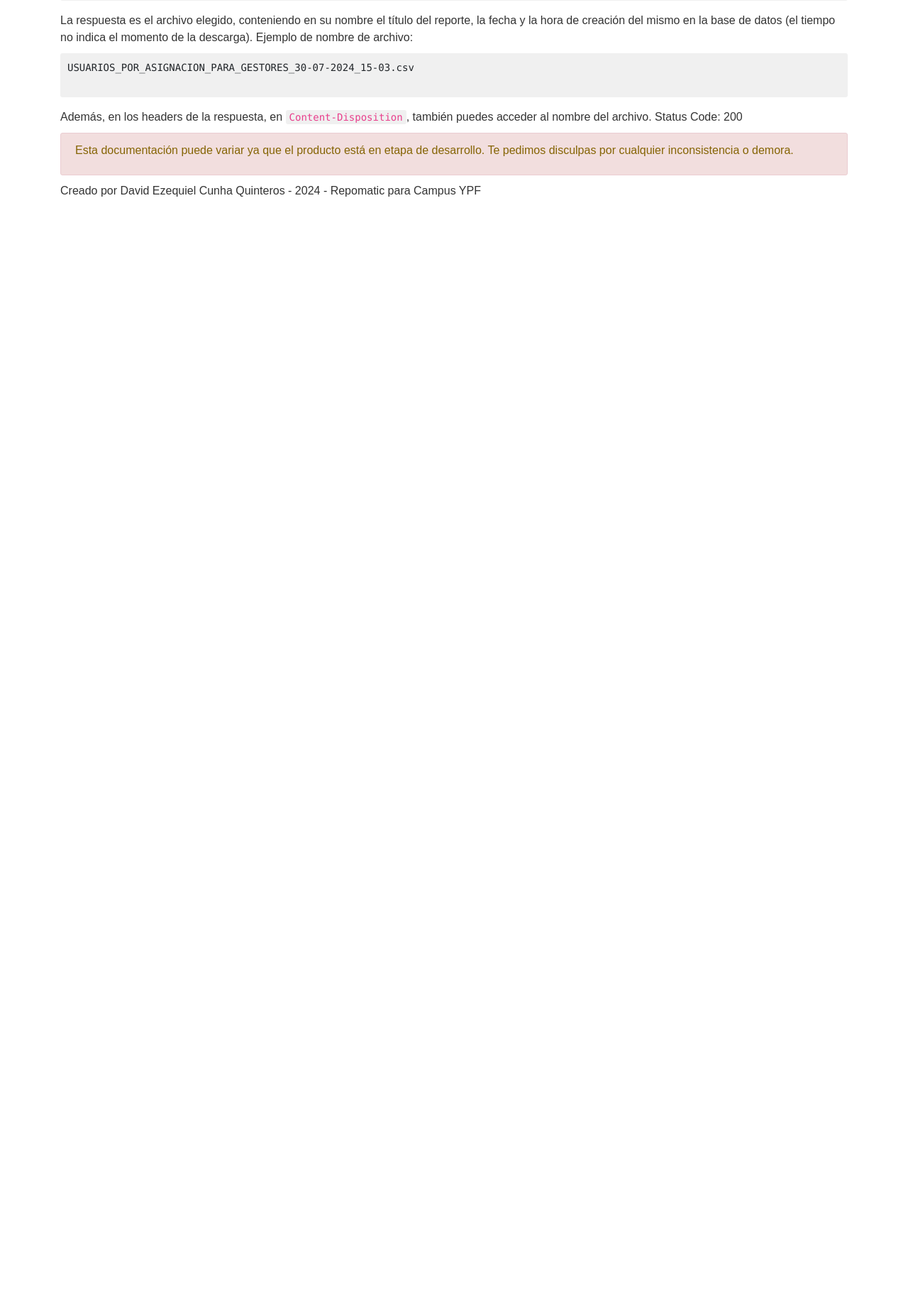
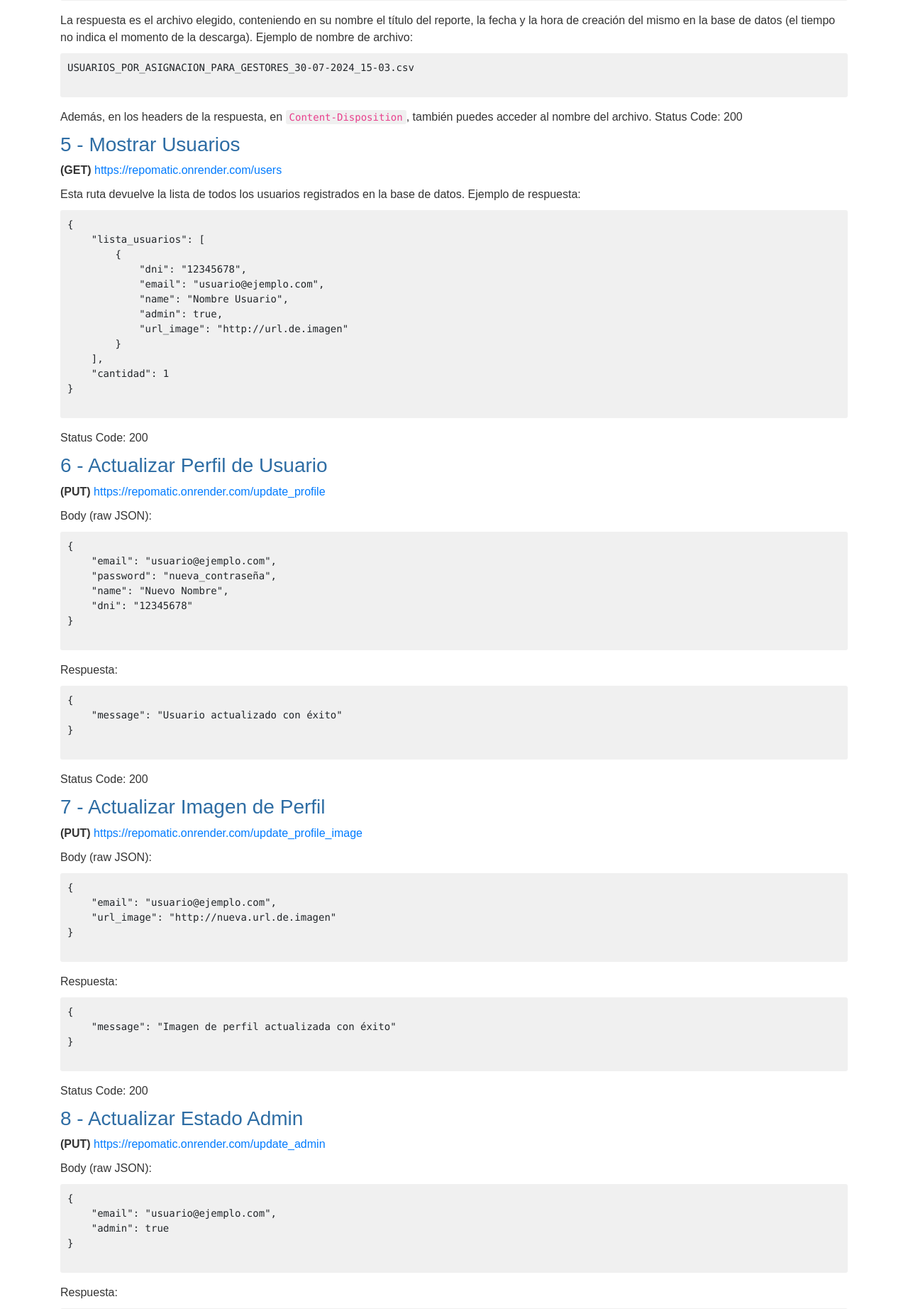
Before and after one commit to regenerik/repomatic-mirror, a Flask app: page / in a window 1280 px wide. Shown: the part 1592-3436 px from the top of the page at 71% size. Before the commit the page ends 1869 px from the top, so only its background shows below. Run offline with Flask 3, Linux system fonts and the light colour scheme; some libraries are stand-ins or nearby versions.

Commit message:
new routes>get_user/update_admin//update_profile_image/uptdate_profile/users + url_image User

```diff
--- a/admin_bp.py
+++ b/admin_bp.py
@@ -29,7 +29,7 @@ def check_api_key(api_key):
 def authorize():
     if request.method == 'OPTIONS':
         return
-    if request.path in ['/', '/reportes_disponibles', '/create_user', '/login', '/users']:
+    if request.path in ['/', '/reportes_disponibles', '/create_user', '/login', '/users','/update_profile','/update_profile_image','/update_admin']:
         return
     api_key = request.headers.get('Authorization')
     if not api_key or not check_api_key(api_key):
@@ -214,6 +214,7 @@ def create_user():
         name = request.json.get('name')
         dni = request.json.get('dni')
         admin = None
+        url_image = "base"
         # Después de crear el primer administrador y la consola de agregar y quitar admins borrar este pedazo:
 
         if len(password) == 15:
@@ -232,14 +233,17 @@ def create_user():
 
 
         # Ensamblamos el usuario nuevo
-        new_user = User(email=email, password=password_hash, name=name , dni=dni, admin=admin)
+        new_user = User(email=email, password=password_hash, name=name , dni=dni, admin=admin, url_image= url_image)
 
         db.session.add(new_user)
         db.session.commit()
 
         good_to_share_to_user = {
             'name':new_user.name,
-            'email':new_user.email
+            'email':new_user.email,
+            'dni':new_user.dni,
+            'admin':new_user.admin,
+            'url_image':new_user.url_image
         }
 
         return jsonify({'message': 'User created successfully.','user_created':good_to_share_to_user}), 201
@@ -272,7 +276,7 @@ def get_token():
 
             user_dni = login_user.dni       # recuperamos el id del usuario para crear el token...
             access_token = create_access_token(identity=user_dni, expires_delta=expires)   # creamos el token con tiempo vencimiento
-            return jsonify({ 'access_token':access_token, 'name':login_user.name, 'admin':login_user.admin, 'dni':user_dni}), 200  # Enviamos el token al front ( si es necesario serializamos el "login_user" y tambien lo enviamos en el objeto json )
+            return jsonify({ 'access_token':access_token, 'name':login_user.name, 'admin':login_user.admin, 'dni':user_dni, 'email':login_user.email, 'url_image':login_user.url_image}), 200  # Enviamos el token al front ( si es necesario serializamos el "login_user" y tambien lo enviamos en el objeto json )
 
         else:
             return {"Error":"Contraseña  incorrecta"}
@@ -285,17 +289,121 @@ def get_token():
 @admin_bp.route('/users')
 @jwt_required()  # Decorador para requerir autenticación con JWT
 def show_users():
-    current_user_id = get_jwt_identity()  # Obtiene la id del usuario del token
-    if current_user_id:
+    current_user_dni = get_jwt_identity()  # Obtiene la id del usuario del token
+    if current_user_dni:
         users = User.query.all()
         user_list = []
         for user in users:
             user_dict = {
                 'dni': user.dni,
                 'email': user.email,
-                'name': user.name
+                'name': user.name,
+                'admin': user.admin,
+                'url_image': user.url_image
             }
             user_list.append(user_dict)
         return jsonify({"lista_usuarios":user_list , 'cantidad':len(user_list)}), 200
     else:
         return {"Error": "Token inválido o vencido"}, 401
+
+
+@admin_bp.route('/update_profile', methods=['PUT'])
+def update():
+    email = request.json.get('email')
+    password = request.json.get('password')
+    name = request.json.get('name')
+    dni = request.json.get('dni')
+    url_image = "base"
+
+
+    # Verificar que todos los campos requeridos estén presentes
+    if not email or not password or not name or not dni or not url_image:
+        return jsonify({"error": "Todos los campos son obligatorios"}), 400
+
+    # Buscar al usuario por email
+    user = User.query.filter_by(email=email).first()
+
+    if not user:
+        return jsonify({"error": "Usuario no encontrado"}), 404
+
+    # Actualizar los datos del usuario
+    user.name = name
+    user.dni = dni
+    user.password = bcrypt.generate_password_hash(password)  # Asegúrate de hash la contraseña antes de guardarla
+    user.url_image = url_image
+
+    try:
+        db.session.commit()
+        return jsonify({"message": "Usuario actualizado con éxito"}), 200
+    except Exception as e:
+        db.session.rollback()
+        return jsonify({"error": f"Error al actualizar el usuario: {str(e)}"}), 500
+
+
+
+@admin_bp.route('/update_profile_image', methods=['PUT'])
+def update_profile_image():
+    email = request.json.get('email')
+    url_image = request.json.get('url_image')
+
+    # Verificar que ambos campos estén presentes
+    if not email or not url_image:
+        return jsonify({"error": "El email y la URL de la imagen son obligatorios"}), 400
+
+    # Buscar al usuario por email
+    user = User.query.filter_by(email=email).first()
+
+    if not user:
+        return jsonify({"error": "Usuario no encontrado"}), 404
+
+    # Actualizar solo la URL de la imagen
+    user.url_image = url_image
+
+    try:
+        db.session.commit()
+        return jsonify({"message": "Imagen de perfil actualizada con éxito"}), 200
+    except Exception as e:
+        db.session.rollback()
+        return jsonify({"error": f"Error al actualizar la imagen: {str(e)}"}), 500
+
+
+@admin_bp.route('/update_admin', methods=['PUT'])
+def update_admin():
+    email = request.json.get('email')
+    admin = request.json.get('admin')
+
+    # Verificar que ambos campos estén presentes
+    if not email or not admin:
+        return jsonify({"error": "El email y la situación admin son obligatorios"}), 400
+
+    # Buscar al usuario por email
+    user = User.query.filter_by(email=email).first()
+
+    if not user:
+        return jsonify({"error": "Usuario no encontrado"}), 404
+
+    # Actualizar solo la URL de la imagen
+    user.admin = admin
+
+    try:
+        db.session.commit()
+        return jsonify({"message": "Estado admin actualizado con éxito"}), 200
+    except Exception as e:
+        db.session.rollback()
+        return jsonify({"error": f"Error al actualizar el estado admin: {str(e)}"}), 500
+
+
+@admin_bp.route('/get_user/<int:dni>', methods=['GET'])
+def get_user(dni):
+    try:
+
+        login_user = User.query.filter_by(dni=dni).one()
+
+        if login_user:
+            return jsonify({'name':login_user.name, 'admin':login_user.admin, 'dni':login_user.dni, 'email':login_user.email, 'url_image':login_user.url_image}), 200
+
+        else:
+            return {"Error":"No se encontró un usuario con ese documento"}
+
+    except Exception as e:
+        return {"Error":"El dni proporcionado no corresponde a ninguno registrado: " + str(e)}, 500
--- a/app.py
+++ b/app.py
@@ -69,3 +69,5 @@ with app.app_context():
 # AL FINAL ( detecta que encendimos el servidor desde terminal y nos da detalles de los errores )
 if __name__ == '__main__':
     app.run()
+
+# EJECUTO CON : waitress-serve --port=5000 app:app
--- a/models.py
+++ b/models.py
@@ -8,6 +8,7 @@ class User(db.Model):
     name = db.Column(db.String(50))
     email = db.Column(db.String(100), unique=True)
     password = db.Column(db.String(255))
+    url_image = db.Column(db.String(255))
     admin = db.Column(db.Boolean)
 
 class Permitido(db.Model):
--- a/templates/instructions.html
+++ b/templates/instructions.html
@@ -3,7 +3,7 @@
 
 <head>
     <meta charset="UTF-8">
-    <title>Instrucciones de Uso de la API Repomatic - Sección /admin - v1.1.1</title>
+    <title>Instrucciones de Uso de la API Repomatic - Sección /admin - v1.1.2</title>
     <!-- Bootstrap CSS -->
     <link rel="stylesheet" href="https://stackpath.bootstrapcdn.com/bootstrap/4.5.2/css/bootstrap.min.css">
     <style>
@@ -127,6 +127,93 @@ USUARIOS_POR_ASIGNACION_PARA_GESTORES_30-07-2024_15-03.csv
         </pre>
         <p>Además, en los headers de la respuesta, en <code>Content-Disposition</code>, también puedes acceder al nombre del archivo. Status Code: 200</p>
 
+        <h3>5 - Mostrar Usuarios</h3>
+        <p><strong>(GET)</strong> <a href="https://repomatic.onrender.com/users" target="_blank">https://repomatic.onrender.com/users</a></p>
+        <p>Esta ruta devuelve la lista de todos los usuarios registrados en la base de datos. Ejemplo de respuesta:</p>
+        <pre>
+{
+    "lista_usuarios": [
+        {
+            "dni": "12345678",
+            "email": "usuario@ejemplo.com",
+            "name": "Nombre Usuario",
+            "admin": true,
+            "url_image": "http://url.de.imagen"
+        }
+    ],
+    "cantidad": 1
+}
+        </pre>
+        <p>Status Code: 200</p>
+
+        <h3>6 - Actualizar Perfil de Usuario</h3>
+        <p><strong>(PUT)</strong> <a href="https://repomatic.onrender.com/update_profile" target="_blank">https://repomatic.onrender.com/update_profile</a></p>
+        <p>Body (raw JSON):</p>
+        <pre>
+{
+    "email": "usuario@ejemplo.com",
+    "password": "nueva_contraseña",
+    "name": "Nuevo Nombre",
+    "dni": "12345678"
+}
+        </pre>
+        <p>Respuesta:</p>
+        <pre>
+{
+    "message": "Usuario actualizado con éxito"
+}
+        </pre>
+        <p>Status Code: 200</p>
+
+        <h3>7 - Actualizar Imagen de Perfil</h3>
+        <p><strong>(PUT)</strong> <a href="https://repomatic.onrender.com/update_profile_image" target="_blank">https://repomatic.onrender.com/update_profile_image</a></p>
+        <p>Body (raw JSON):</p>
+        <pre>
+{
+    "email": "usuario@ejemplo.com",
+    "url_image": "http://nueva.url.de.imagen"
+}
+        </pre>
+        <p>Respuesta:</p>
+        <pre>
+{
+    "message": "Imagen de perfil actualizada con éxito"
+}
+        </pre>
+        <p>Status Code: 200</p>
+
+        <h3>8 - Actualizar Estado Admin</h3>
+        <p><strong>(PUT)</strong> <a href="https://repomatic.onrender.com/update_admin" target="_blank">https://repomatic.onrender.com/update_admin</a></p>
+        <p>Body (raw JSON):</p>
+        <pre>
+{
+    "email": "usuario@ejemplo.com",
+    "admin": true
+}
+        </pre>
+        <p>Respuesta:</p>
+        <pre>
+{
+    "message": "Estado admin actualizado con éxito"
+}
+        </pre>
+        <p>Status Code: 200</p>
+
+        <h3>9 - Obtener Información de Usuario</h3>
+        <p><strong>(GET)</strong> <a href="https://repomatic.onrender.com/get_user/12345678" target="_blank">https://repomatic.onrender.com/get_user/12345678</a></p>
+        <p>Para consumir este recurso, es necesario contar con una <strong>API.KEY</strong> que puede ser facilitada por un administrador. La misma se incluye en los headers como "Authorization".</p>
+        <p>Esta ruta devuelve la información del usuario asociado al DNI proporcionado. Ejemplo de respuesta:</p>
+        <pre>
+{
+    "name": "Nombre Usuario",
+    "admin": true,
+    "dni": "12345678",
+    "email": "usuario@ejemplo.com",
+    "url_image": "http://url.de.imagen"
+}
+        </pre>
+        <p>Status Code: 200</p>
+
         <div class="alert alert-warning warning">
             <p>Esta documentación puede variar ya que el producto está en etapa de desarrollo. Te pedimos disculpas por cualquier inconsistencia o demora.</p>
         </div>
```
Also changed, not shown: instance/mydatabase.db.
